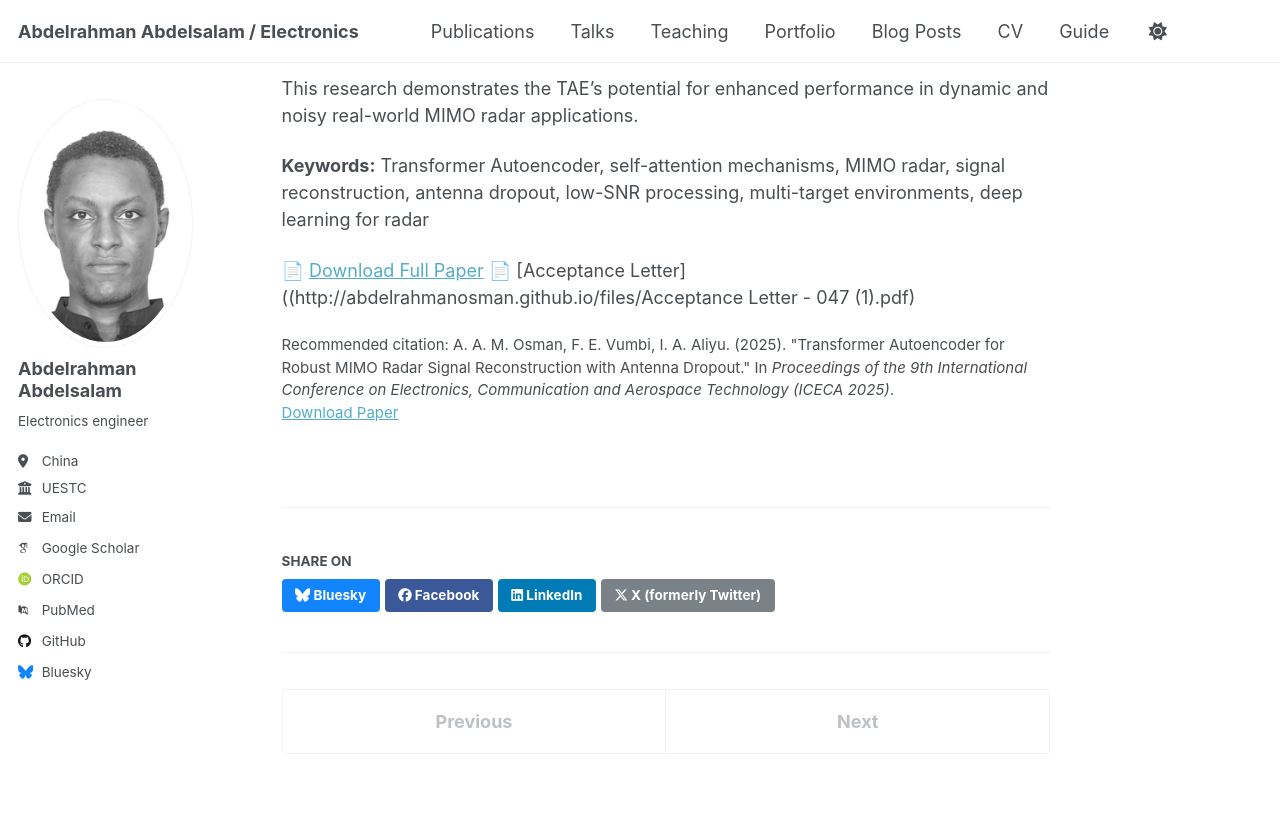
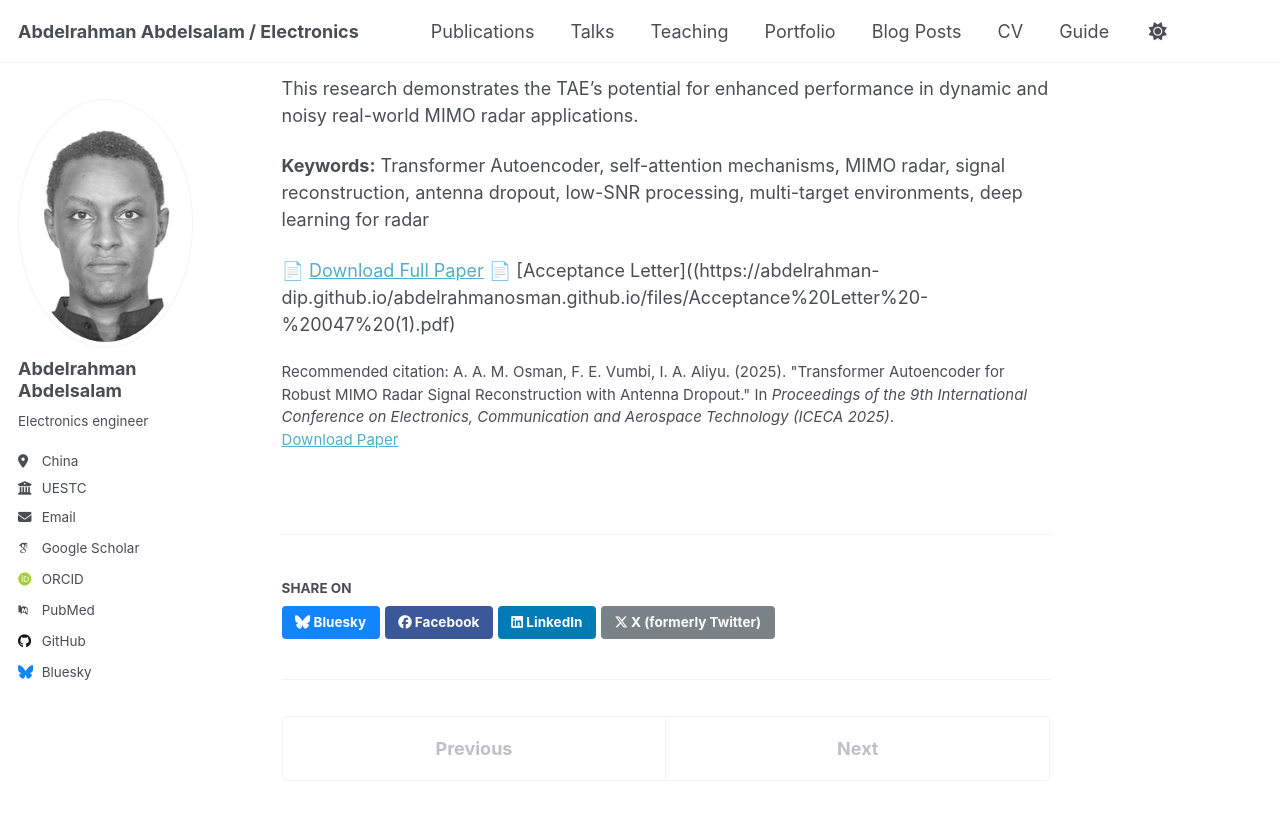
Before and after one commit to abdelrahman-dip/abdelrahmanosman.github.io, a Jekyll site: the page built from _publications/2024-02-17-paper-title-number-4.md, in a window 1280 px wide and 900 px high, scrolled down 597 px. Shown: the top 820 px of the window. Built offline with Jekyll 4.4.1, drawn with Linux system fonts in a browser that asks for light colours; some web fonts are replaced; a script that is not in the unit is left out; part of the change alters nothing that is shown.

Commit message:
Update 2024-02-17-paper-title-number-4.md

```diff
--- a/_publications/2024-02-17-paper-title-number-4.md
+++ b/_publications/2024-02-17-paper-title-number-4.md
@@ -23,4 +23,4 @@ This research demonstrates the TAE’s potential for enhanced performance in dyn
 **Keywords:** Transformer Autoencoder, self-attention mechanisms, MIMO radar, signal reconstruction, antenna dropout, low-SNR processing, multi-target environments, deep learning for radar
 
 📄 [Download Full Paper](https://abdelrahman-dip.github.io/abdelrahmanosman.github.io/files/Transformer%20Autoencoder%20for%20Robust%20MIMO%20Radar%20Signal%20Reconstruction%20with%20Antenna%20Dropout.pdf)
-📄 [Acceptance Letter]((http://abdelrahmanosman.github.io/files/Acceptance Letter - 047 (1).pdf)
+📄 [Acceptance Letter]((https://abdelrahman-dip.github.io/abdelrahmanosman.github.io/files/Acceptance%20Letter%20-%20047%20(1).pdf)
```
